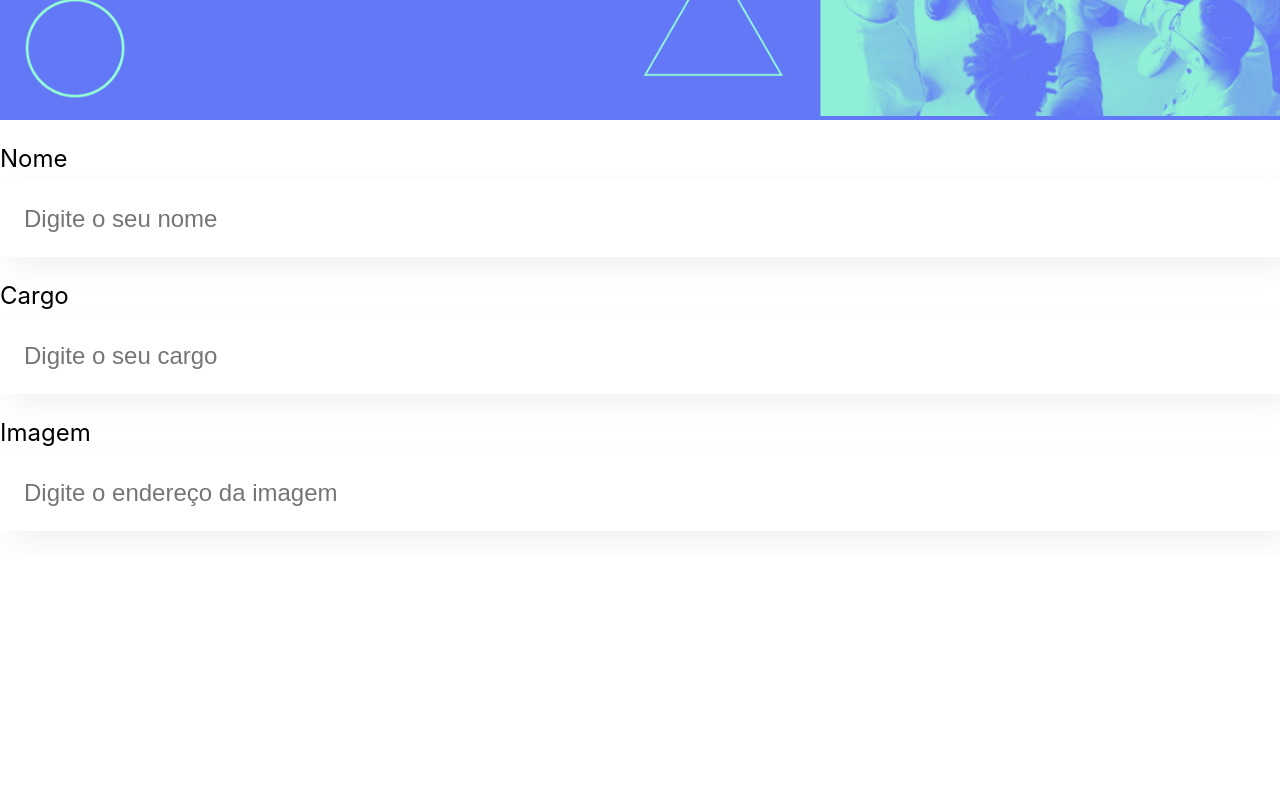
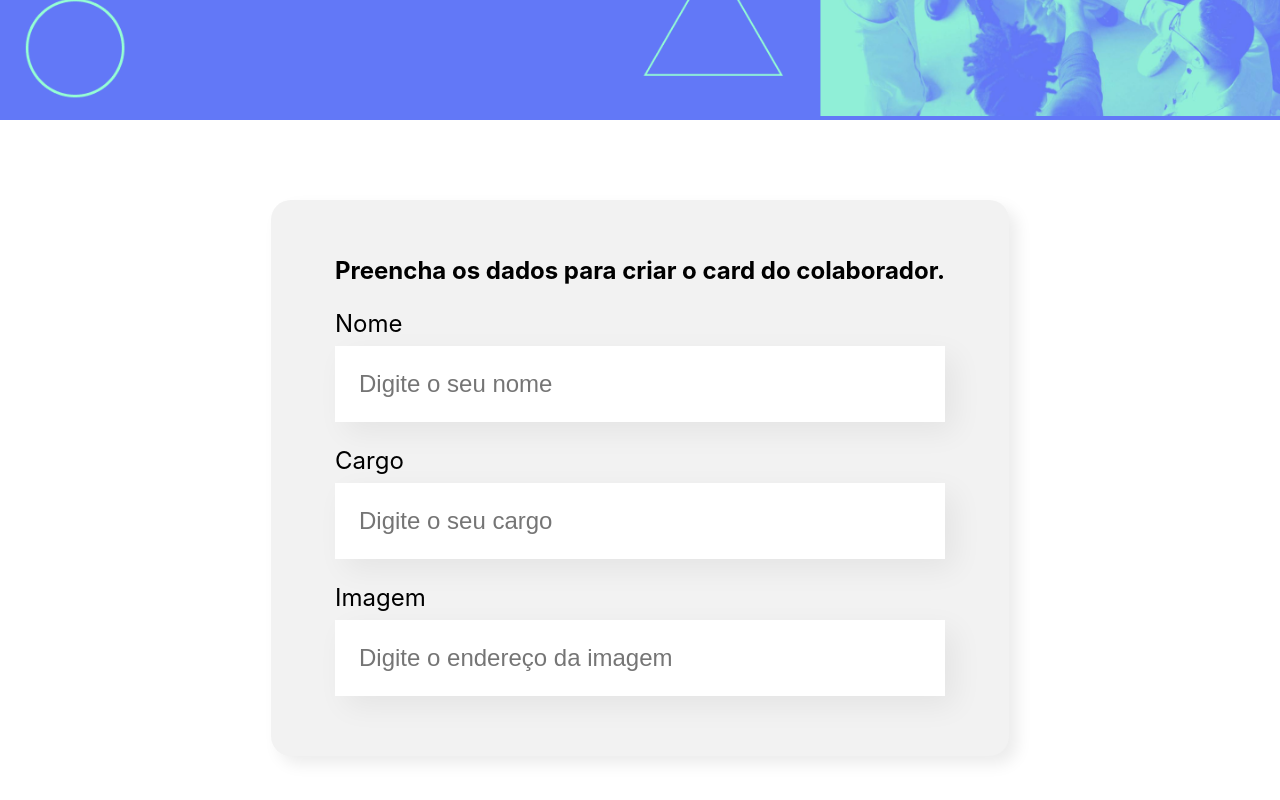
Before and after one commit to alvesmaarcos/praticando-react, a React (Create React App) app in the folder organo/: page / in a window 1280 px wide. Shown: the part 378-1178 px from the top of the page. Before the commit the page ends 933 px from the top, so only its background shows below. Built offline with nearby package versions, Linux system fonts and the light colour scheme.

Commit message:
Add Form component

```diff
--- a/organo/src/App.js
+++ b/organo/src/App.js
@@ -1,13 +1,11 @@
 import Banner from './components/Banner/Banner';
-import TextField from './components/TextField';
+import Form from './components/Form';
 
 function App() {
   return (
     <div className="App">
       <Banner />
-      <TextField label="Nome" placeholder="Digite o seu nome" />
-      <TextField label="Cargo" placeholder="Digite o seu cargo" />
-      <TextField label="Imagem" placeholder="Digite o endereço da imagem" />
+      <Form />
 
     </div>
     );
--- /dev/null
+++ b/organo/src/components/Form/Form.css
@@ -0,0 +1,13 @@
+.form {
+    display: flex;
+    justify-content: center;
+    margin: 80px 0;
+}
+
+.form form {
+    max-width: 80%;
+    background-color: #f2f2f2;
+    border-radius: 20px;
+    padding: 36px 64px;
+    box-shadow: 8px 8px 16px rgba(0,0,0, 0.08);
+}
--- /dev/null
+++ b/organo/src/components/Form/Form.js
@@ -0,0 +1,14 @@
+import TextField from "../TextField"
+
+export const Form = () => {
+    return (
+        <section className="form">
+            <form>
+                <h2>Preencha os dados para criar o card do colaborador.</h2>
+                <TextField label="Nome" placeholder="Digite o seu nome" />
+                <TextField label="Cargo" placeholder="Digite o seu cargo" />
+                <TextField label="Imagem" placeholder="Digite o endereço da imagem" />
+            </form>
+        </section>
+    )
+}
--- /dev/null
+++ b/organo/src/components/Form/index.js
@@ -0,0 +1,4 @@
+import { Form } from "./Form";
+import './Form.css'
+
+export default Form
```
